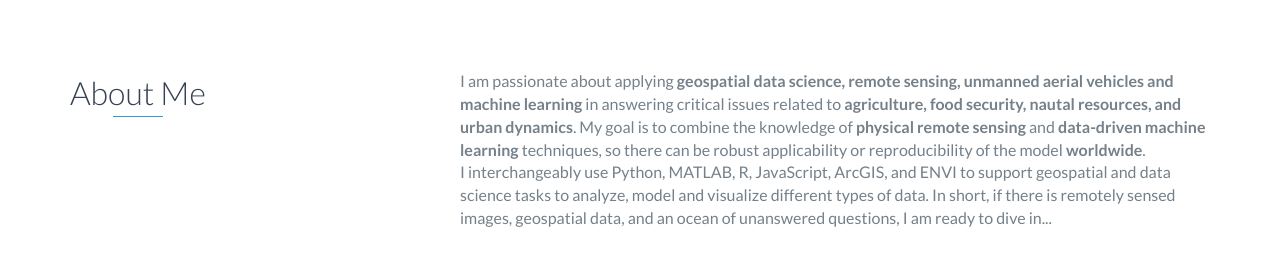
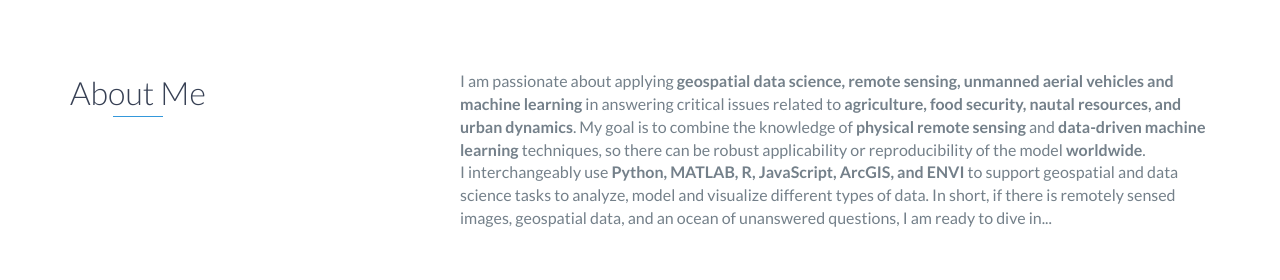
Before and after one commit to souravbhadra/__souravbhadra.github.io, a website: page index.html in a window 1280 px wide. Shown: the part 805-1085 px from the top of the page. Drawn offline with nearby package versions, Linux system fonts and the light colour scheme.

Commit message:
projects updated

```diff
--- a/index.html
+++ b/index.html
@@ -84,7 +84,7 @@
                         <strong>data-driven machine learning</strong> techniques, so there can be robust applicability or
                         reproducibility of the model <strong>worldwide</strong>.<br>
 
-                        I interchangeably use Python, MATLAB, R, JavaScript, ArcGIS, and ENVI to support geospatial and
+                        I interchangeably use <strong>Python, MATLAB, R, JavaScript, ArcGIS, and ENVI</strong> to support geospatial and
                         data science tasks to analyze, model and visualize different types of data. In short, if there
                         is remotely sensed images, geospatial data, and an ocean of unanswered questions, I am ready to dive in...
                     </p>
```
